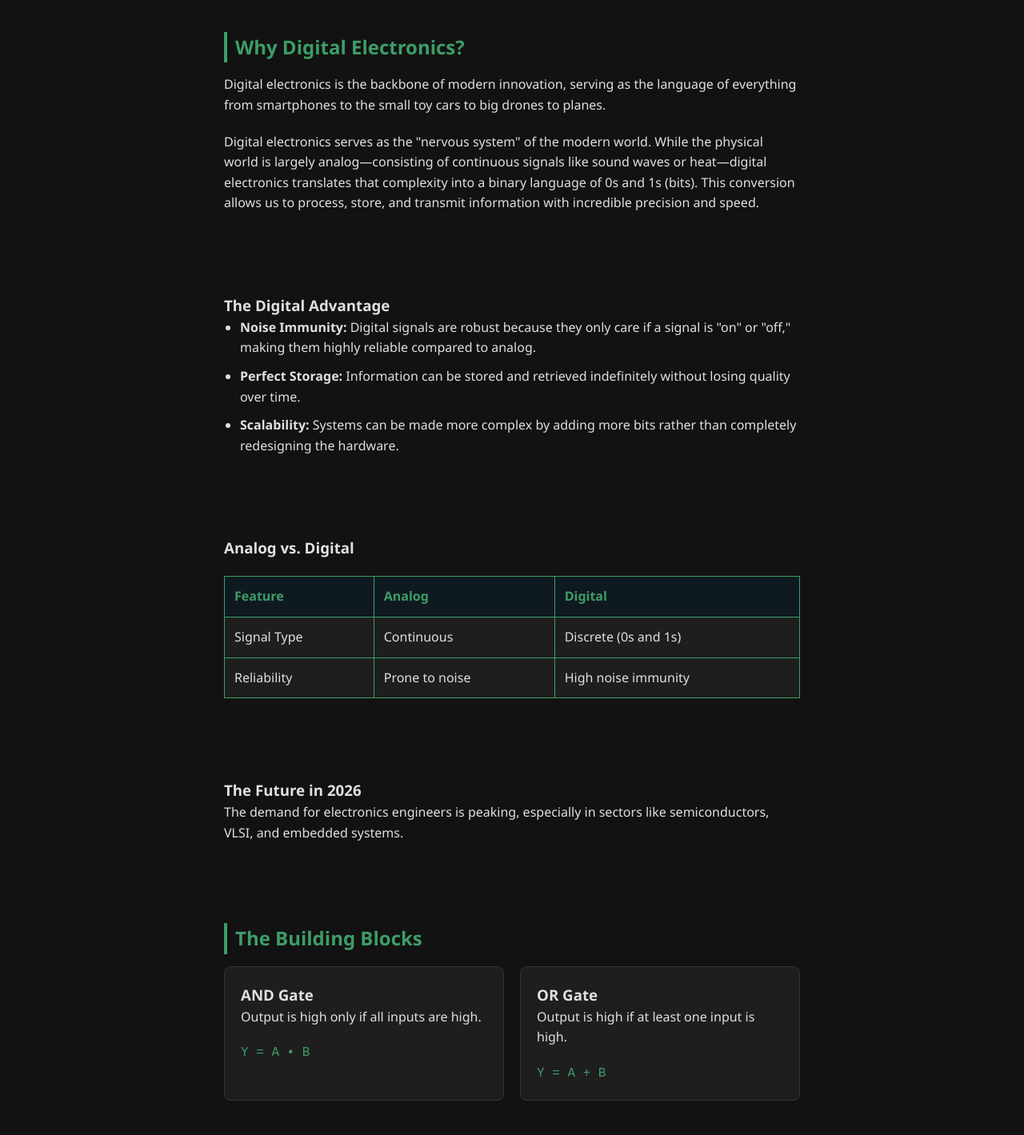
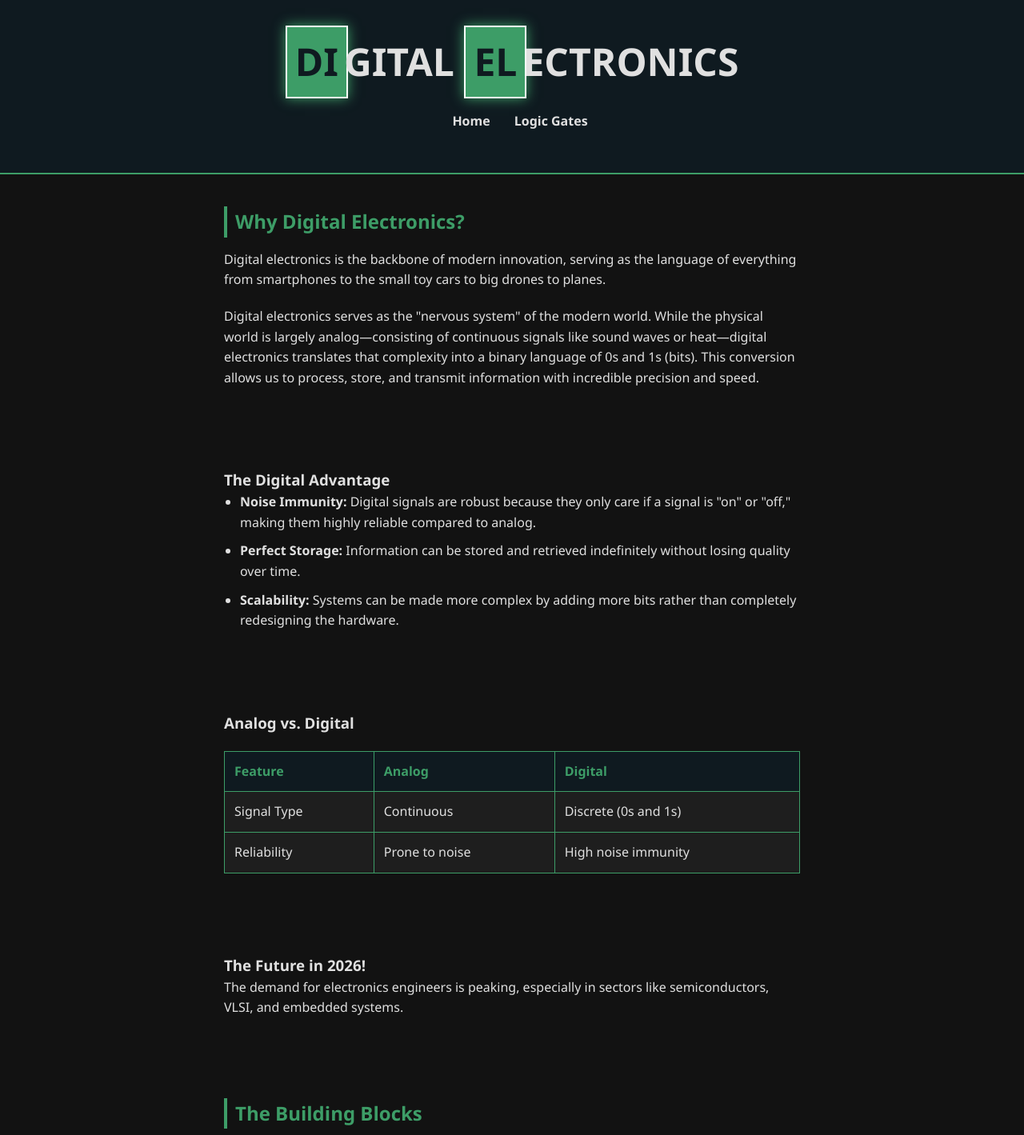
Before and after one commit to arhamhussain468-creator/digital-electronics-website, a plain HTML site: page index.html in a window 1280 px wide. Shown: the top 1419 px of the page at 80% size. Drawn offline with Linux system fonts and the light colour scheme.

Commit message:
Updated logic gates

```diff
--- a/index.html
+++ b/index.html
@@ -9,6 +9,18 @@
 </head>
 
 <body>
+    <header>
+        <div class="logo">
+            <span class="element">Di</span>gital
+            <span class="element">El</span>ectronics
+        </div>
+        <nav>
+            <ul>
+                <li><a href="index.html">Home</a></li>
+                <li><a href="logic-gates.html">Logic Gates</a></li>
+            </ul>
+        </nav>
+    </header>
     <section id="intro">
         <h2>Why Digital Electronics?</h2>
         <p>Digital electronics is the backbone of modern innovation, serving as the language of everything from
@@ -55,7 +67,7 @@
     </section>
 
     <section id="career">
-        <h3>The Future in 2026</h3>
+        <h3>The Future in 2026!</h3>
         <p>The demand for electronics engineers is peaking, especially in sectors like semiconductors, VLSI, and
             embedded systems.</p>
     </section>
```
Also changed, not shown: logic-gates.html (added, +44 -0 lines).
